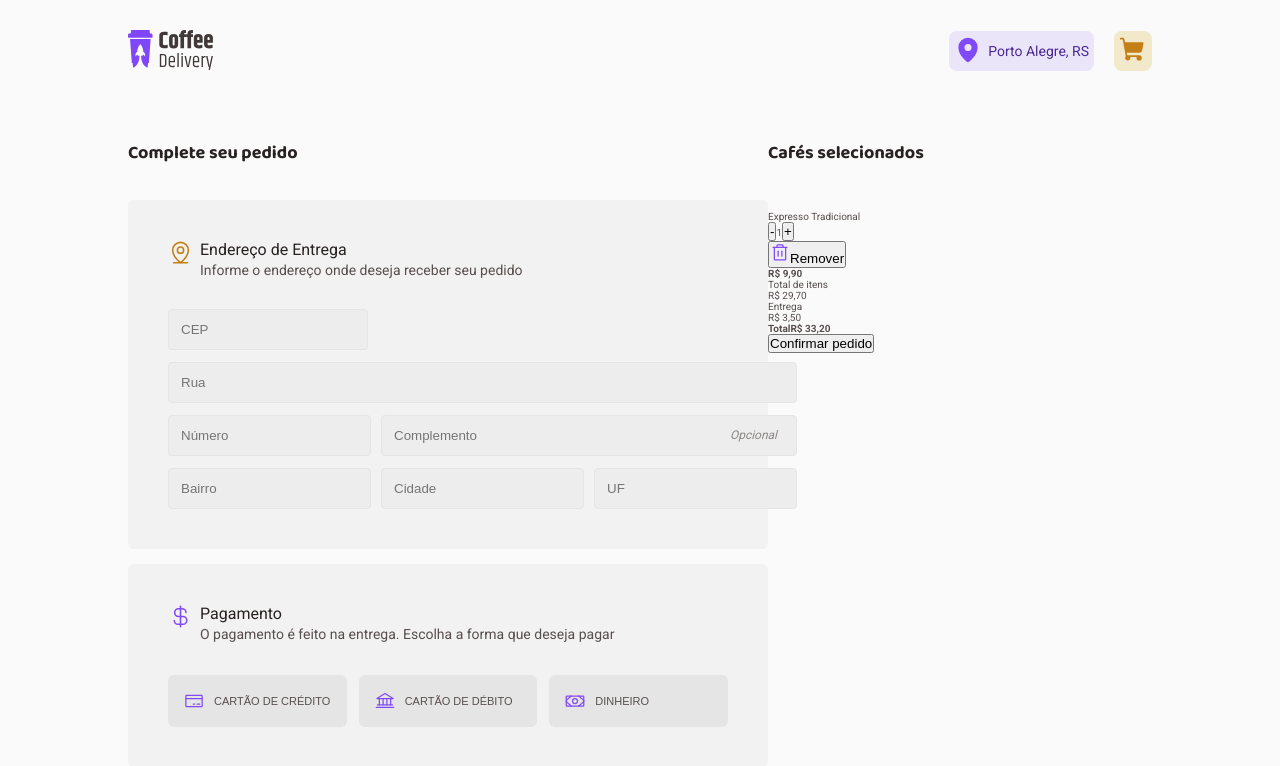
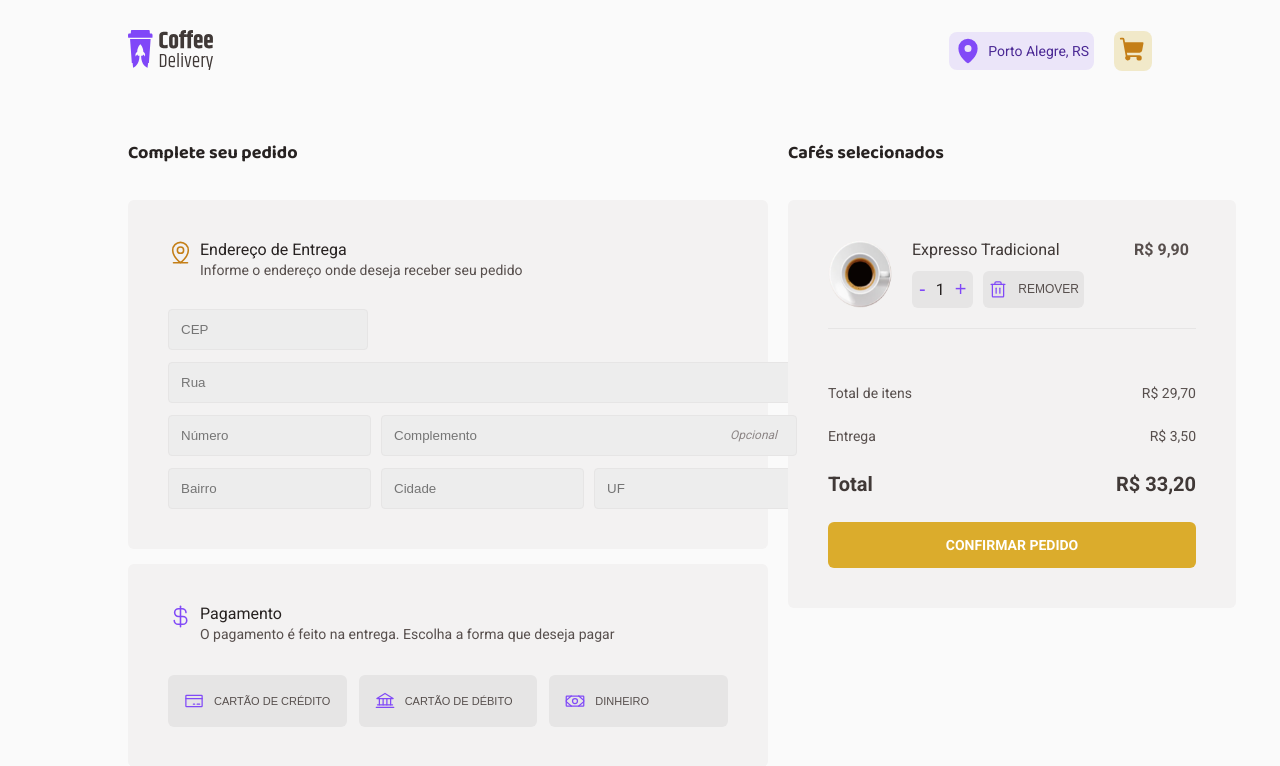
Before and after one commit to rubinoDev/coffee-delivery, a React (Vite) app: page /checkout in a window 1280 px wide. Shown: the top 766 px of the page. Built offline with nearby package versions, Linux system fonts and the light colour scheme.

Commit message:
finish style checkout page

```diff
--- a/src/components/CoffeeCard/styles.ts
+++ b/src/components/CoffeeCard/styles.ts
@@ -106,6 +106,14 @@ export const BuyContainer = styled.div`
       color: ${props => props.theme.purple};
       font-size: 2rem;
       cursor: pointer;
+
+      transition: color 200ms;
+
+
+      &:hover{
+        color: ${props => props.theme.purpleDark};
+
+      }
     }
   }
 
@@ -115,6 +123,8 @@ export const BuyContainer = styled.div`
     padding: .5rem;
     border-radius: 6px;
     cursor: pointer;
+    transition: background-color 200ms;
+
 
     &:hover{
       background-color: ${props => props.theme.purple};
--- a/src/components/Header/index.tsx
+++ b/src/components/Header/index.tsx
@@ -13,13 +13,11 @@ export function Header(){
 
         <div>
           <Location>
-            <NavLink to="/">
               <MapPin
                 size={28}
                 weight="fill"
                 color={"hsla(259, 92%, 63%, 1)"}
               />
-            </NavLink>
             <strong>Porto Alegre, RS</strong>
           </Location>
 
--- a/src/components/Header/styles.ts
+++ b/src/components/Header/styles.ts
@@ -16,6 +16,7 @@ export const HeaderContainer = styled.header`
 `
 
 export const Location = styled.div`
+  cursor: default;
   display: flex;
   justify-content: center;
   align-items: center;
@@ -44,4 +45,10 @@ export const CartIcon = styled.div`
   border-radius: 8px;
 
   cursor: pointer;
+
+  transition: filter 200ms;
+
+  &:hover{
+    filter: brightness(1.03);
+  }
 `
--- a/src/pages/Checkout/index.tsx
+++ b/src/pages/Checkout/index.tsx
@@ -1,5 +1,7 @@
 import { Bank, CreditCard, CurrencyDollar, MapPinLine, Money, Trash } from "phosphor-react";
-import { CheckoutContainer, FormContainer, Payment } from "./styles";
+import { CheckoutContainer, CoffeeSelected, CoffeesSelectedContainer, FormContainer, Payment } from "./styles";
+import { CoffeesApi } from '../../coffeesApi';
+import { NavLink } from "react-router-dom";
 
 export function Checkout(){
   return(
@@ -80,9 +82,9 @@ export function Checkout(){
 
       <div>
         <h2>Cafés selecionados</h2>
-        <div>
-          <div>
-            <img/>
+        <CoffeesSelectedContainer>
+          <CoffeeSelected>
+            <img src={CoffeesApi[0].image}/>
             <div>
               <p>Expresso Tradicional</p>
               <div>
@@ -107,7 +109,7 @@ export function Checkout(){
             </div>
 
             <strong>R$ 9,90</strong>
-          </div>
+          </CoffeeSelected>
 
           <div>
             <p>Total de itens</p>
@@ -124,11 +126,14 @@ export function Checkout(){
             <strong>R$ 33,20</strong>
           </div>
 
-          <button>
-            Confirmar pedido
-          </button>
+          <NavLink className="confirmRequestLink" to="/success">
+            <div>
+              Confirmar pedido
+            </div>
 
-        </div>
+          </NavLink>
+
+        </CoffeesSelectedContainer>
       </div>
 
 
--- a/src/pages/Checkout/styles.ts
+++ b/src/pages/Checkout/styles.ts
@@ -2,6 +2,7 @@ import styled from "styled-components";
 
 export const CheckoutContainer = styled.section`
   display: flex;
+  gap: 2rem;
 
   h2{
     margin-top: 7rem;
@@ -21,7 +22,7 @@ export const CheckoutContainer = styled.section`
     gap: 1.5rem;
   }
 `
-export const BaseCheckoutContainer = styled.div`
+export const BaseCheckoutContainer: any = styled.div`
     display: flex;
     flex-direction: column;
     align-items: flex-start;
@@ -36,6 +37,7 @@ export const BaseCheckoutContainer = styled.div`
     header{
     display: flex;
     gap: .7rem;
+
     h4{
       font-weight: 400;
       font-size: 1.6rem;
@@ -56,7 +58,7 @@ export const BaseCheckoutContainer = styled.div`
   }
 `
 
-export const FormContainer = styled(BaseCheckoutContainer)`
+export const FormContainer: any = styled(BaseCheckoutContainer)`
   form > div{
     display: flex;
     flex-direction: column;
@@ -137,6 +139,167 @@ export const Payment = styled(BaseCheckoutContainer)`
       line-height: 160%;
       text-transform: uppercase;
       color: ${props => props.theme.baseText};
+       transition: background-color 200ms;
+
+      &:hover{
+        background: ${props => props.theme.baseHover};
+      }
     }
   }
 `
+
+export const CoffeesSelectedContainer = styled(BaseCheckoutContainer)`
+  width: 44.8rem;
+  display: flex;
+  flex-direction: column;
+  gap: 2.5rem;
+
+  >div:not(:first-child){
+    width:100%;
+    display: flex;
+    justify-content: space-between;
+
+    p{
+      font-size: 1.4rem;
+      line-height: 130%;
+
+      color: ${props => props.theme.baseText};
+    }
+    &:last-child{
+      font-size: 1.6rem;
+    }
+
+    strong{
+      font-weight: 700;
+      font-size: 2rem;
+      line-height: 130%;
+
+      color: ${props => props.theme.baseSubtitle};
+    }
+  }
+
+  .confirmRequestLink{
+    width: 100%;
+    text-decoration: none;
+    width: 100%;
+    padding: 1.2rem .8rem;
+    color: white;
+    background: ${props => props.theme.yellow};
+    border-radius: 6px;
+
+    font-size: 1.4rem;
+    font-weight: 700;
+    line-height: 160%;
+
+    text-transform: uppercase;
+    transition: background-color 200ms;
+
+    &:hover{
+      background: ${props => props.theme.yellowDark};
+    }
+  }
+
+  .confirmRequestLink div{
+    display: flex;
+    justify-content: center;
+    align-items: center;
+
+
+  }
+`
+
+export const CoffeeSelected = styled.div`
+  display: flex;
+  gap: 2rem;
+  width: 100%;
+  border-bottom: 1px solid ${props => props.theme.baseButton};
+
+  padding-bottom: 2rem;
+  margin-bottom: 3rem;
+
+  img{
+    width: 6.4rem;
+  }
+
+  >div{
+    display: flex;
+    flex-direction: column;
+    gap: 1rem;
+
+    p{
+      font-size: 1.6rem;
+      line-height: 130%;
+
+      color: ${props => props.theme.baseSubtitle};
+    }
+
+    >div{
+      display: flex;
+      gap: 1rem;
+
+      >div{
+        display: flex;
+        align-items: center;
+        gap: 1rem;
+        padding: .7rem;
+
+        background-color: ${props => props.theme.baseButton};
+        color: ${props => props.theme.baseTitle};
+
+        font-size: 1.6rem;
+        border-radius: 6px;
+
+        button{
+          background-color: transparent;
+          border: none;
+          color: ${props => props.theme.purple};
+          font-size: 2rem;
+          cursor: pointer;
+          font-weight: 200;
+
+          &:hover{
+            color: ${props => props.theme.purpleDark};
+          }
+        }
+      }
+
+      >button{
+        cursor: pointer;
+
+        display: flex;
+        flex: 1;
+        align-items: center;
+        padding: .5rem;
+        gap: 1rem;
+
+        background: ${props => props.theme.baseButton};
+        border-radius: 6px;
+
+        border: none;
+
+        font-size: 1.2rem;
+        font-weight: 400;
+        line-height: 160%;
+        text-transform: uppercase;
+        color: ${props => props.theme.baseText};
+
+        transition: background-color 200ms;
+
+        &:hover{
+          background: ${props => props.theme.baseHover};
+        }
+      }
+    }
+  }
+
+  strong{
+    padding-left: 3rem;
+
+    font-weight: 700;
+    font-size: 1.6rem;
+    line-height: 130%;
+
+    color: ${props => props.theme.baseText};
+  }
+
+`
```
